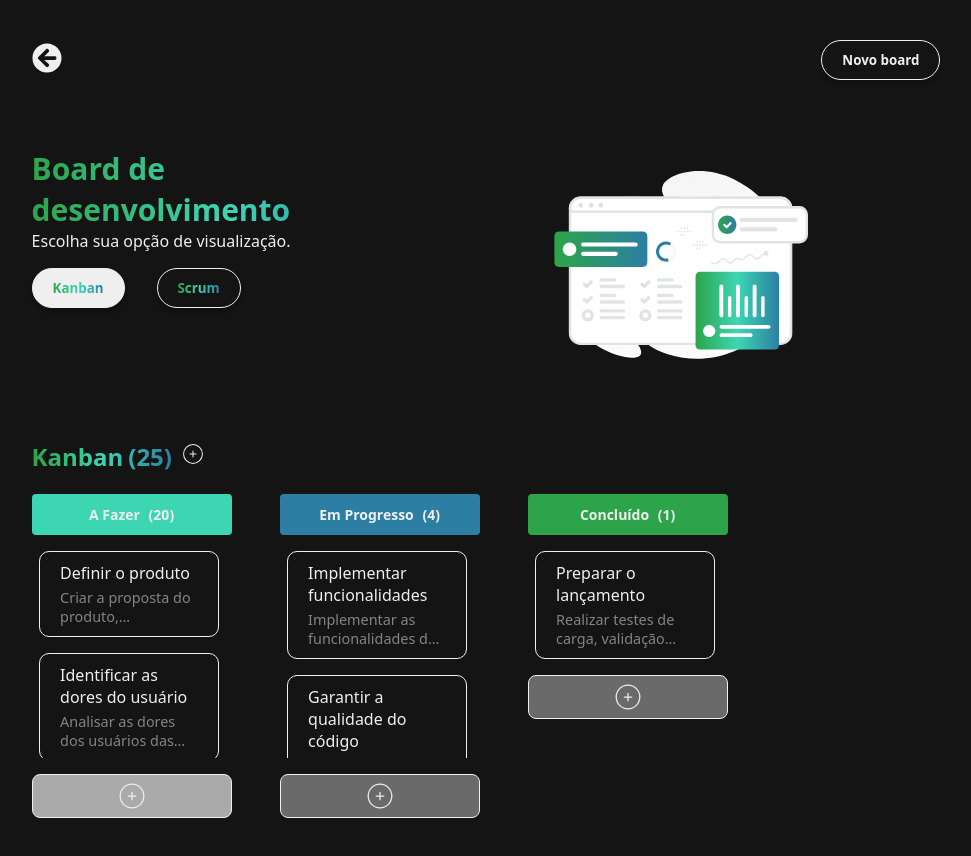
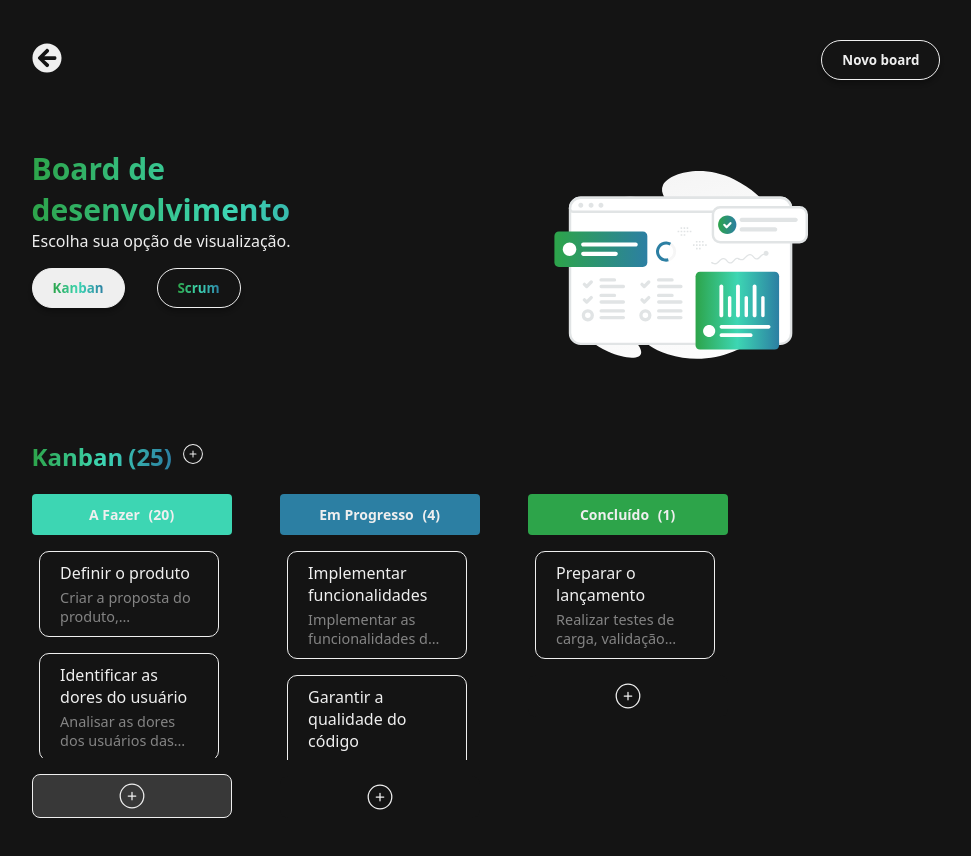
Before and after one commit to eliscmattosinho/Board-de-Desenvolvimento, a React (Create React App) app: page /Board-de-Desenvolvimento/boards in a window 1280 px wide. In both pictures the pointer is over the element 285 px from the left and 796 px from the top of the page. Shown: the top 856 px of the page, without its empty margins (154-1125 px from the left). Built offline with nearby package versions, Linux system fonts and the light colour scheme.

Commit message:
feat(ui): improve hover style for add-task button

```diff
--- a/src/components/Board/Column/Column.css
+++ b/src/components/Board/Column/Column.css
@@ -4,9 +4,7 @@
   align-items: center;
   width: 100%;
   padding: 6px;
-  border: 1px solid #efefef;
   border-radius: 8px;
-  background-color: #6a6a6a;
   transition: background-color 0.3s ease-in-out;
 }
 
@@ -15,7 +13,8 @@
 }
 
 .add-task:hover {
-  background-color: #aaaaaa;
+  background-color: #aaaaaa3e;
+  border: 1px solid #efefef;
   cursor: pointer;
 }
 
```
